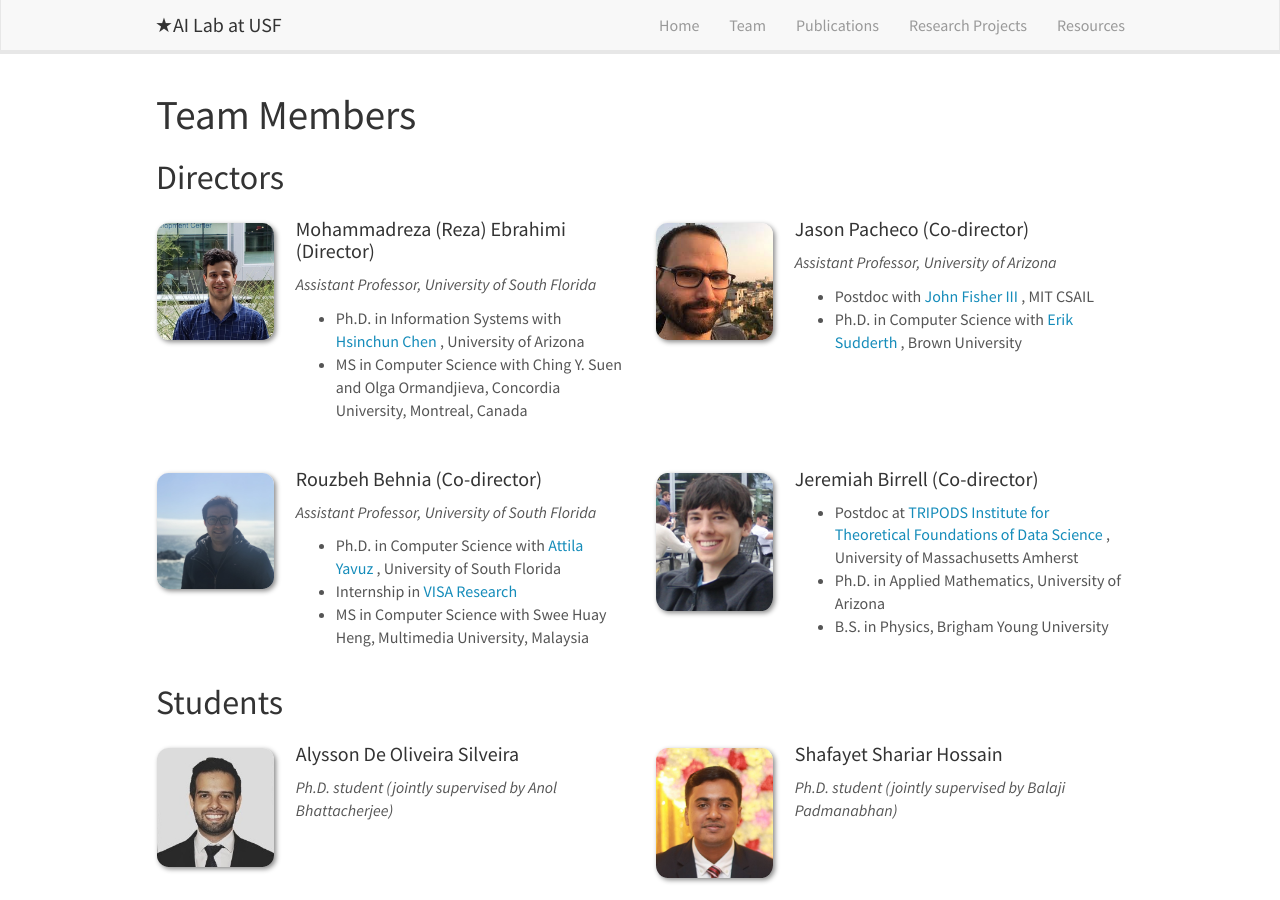
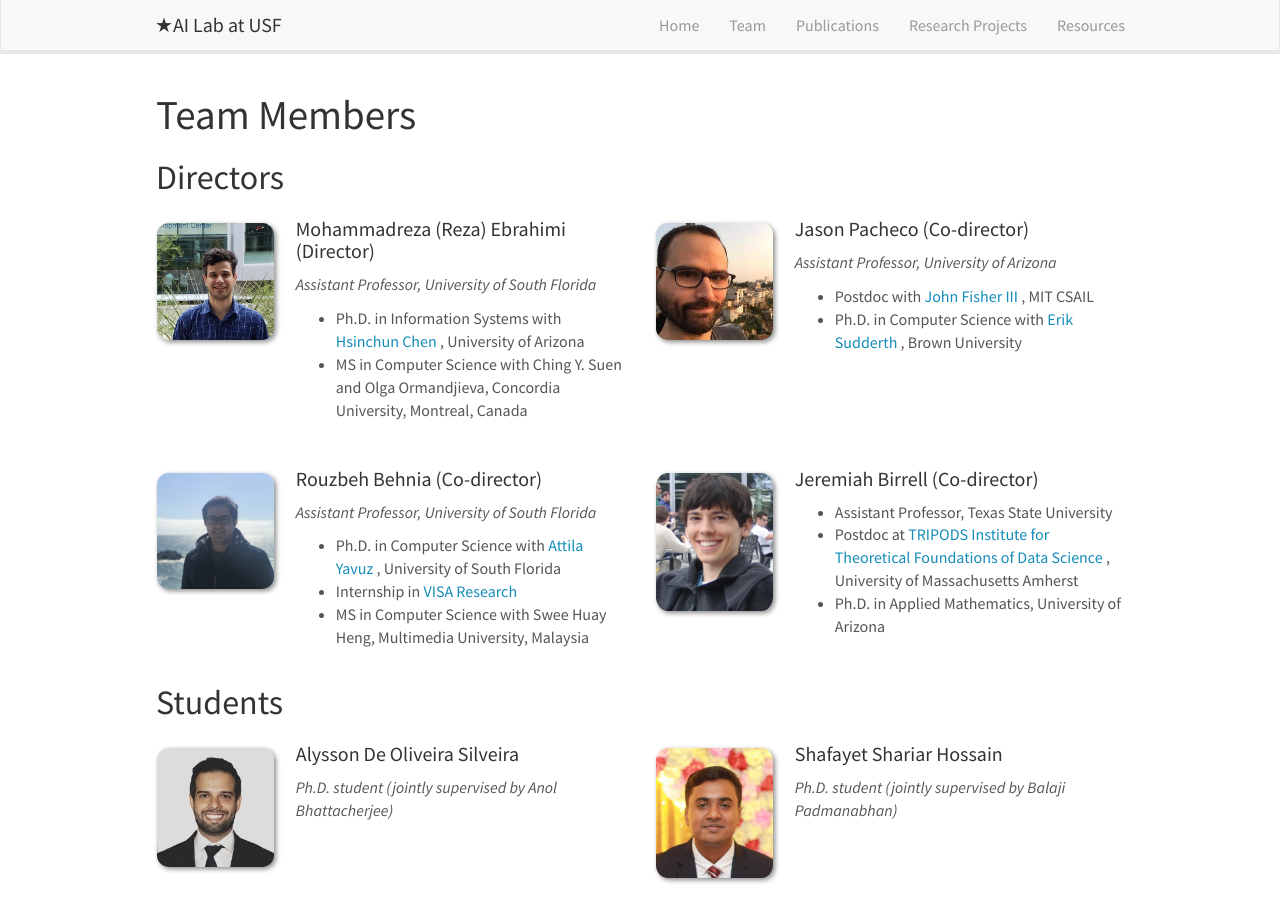
Before and after one commit to star-ailab/star-ailab.github.io, a Jekyll site: the page built from _pages/team.md, in a window 1280 px wide and 900 px high. Built offline with Jekyll 4.4.1, drawn with Linux system fonts in a browser that asks for light colours; nearby versions of some CDN libraries.

Commit message:
Update team_members.yml

```diff
--- a/_data/team_members.yml
+++ b/_data/team_members.yml
@@ -30,6 +30,6 @@
   info:
   email:
   number_educ: 3
-  education1: Postdoc at <a href="https://tripods.cs.umass.edu/people.html"> TRIPODS Institute for Theoretical Foundations of Data Science </a>, University of Massachusetts Amherst
-  education2: Ph.D. in Applied Mathematics, University of Arizona
-  education3: B.S. in Physics, Brigham Young University
+  education1: Assistant Professor, Texas State University
+  education2: Postdoc at <a href="https://tripods.cs.umass.edu/people.html"> TRIPODS Institute for Theoretical Foundations of Data Science </a>, University of Massachusetts Amherst
+  education3: Ph.D. in Applied Mathematics, University of Arizona
```
